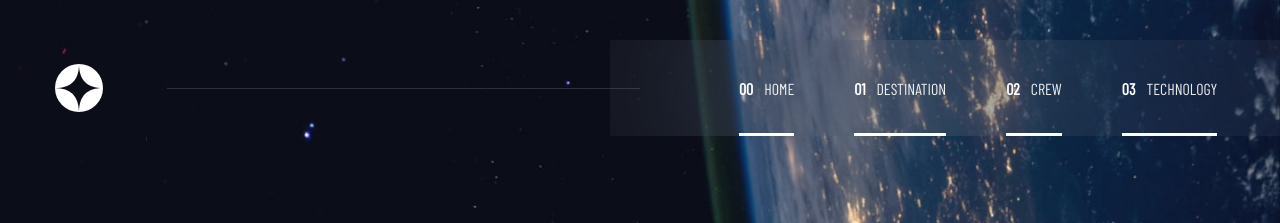
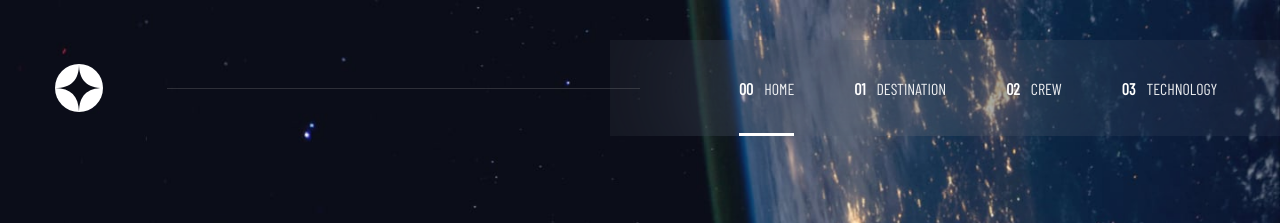
Before and after one commit to rapzaDev/Space-Tourism-RPZ, a React (Create React App) app in the folder client/: page / in a window 1280 px wide. Shown: the top 223 px of the page. Built offline with nearby package versions, Linux system fonts and the light colour scheme; the HTML template or start-up script is replaced by a standard one; a web font is replaced by a local one.

Commit message:
Changing the NavButton states

```diff
--- a/client/src/components/NavButton/index.tsx
+++ b/client/src/components/NavButton/index.tsx
@@ -7,17 +7,19 @@ import {
 type Props = {
     number: string;
     title: string;
+    onClick: (title: string) => void;
+    activeButton: string;
 }
 
-function NavButton({number, title}: Props) {
+function NavButton({number, title, onClick, activeButton}: Props) {
     return(
-        <Container>
+        <Container onClick={() => onClick(title)}>
             <Content className="content">
                 <span className="number">{number}</span>
                 <span className="title">{title}</span>
             </Content>
 
-            <Underline className="underline"/>
+            <Underline className={`underline ${ (activeButton === title) && 'active' }`}/>
         </Container>
     );
 };
--- a/client/src/components/NavButton/styles.ts
+++ b/client/src/components/NavButton/styles.ts
@@ -14,6 +14,18 @@ export const Container = styled.button`
     cursor: pointer;
 
     color: ${(props) => props.theme.colors.white};
+
+    &:hover {
+        .underline {
+            background-color: ${(props) => props.theme.colors.white};
+            opacity: 0.5;
+
+            &.active {
+                opacity: 1;
+            }
+        }
+    }
+
 `;
 
 export const Content = styled.div`
@@ -38,5 +50,10 @@ export const Underline = styled.div`
     width: 100%;
     height: 3px;
 
-    background-color: ${(props) => props.theme.colors.white};
+    transition-duration: 0.2s;
+    transition-timing-function: linear;
+
+    &.active {
+        background-color: ${(props) => props.theme.colors.white};
+    }
 `;
--- a/client/src/components/NavButtons/index.tsx
+++ b/client/src/components/NavButtons/index.tsx
@@ -1,14 +1,42 @@
+import { useCallback, useState } from 'react';
+
 import NavButton from '../NavButton';
 
 import { Container } from './styles';
 
 function NavButtons() {
+    const [activeButton, setActiveButton] = useState('home');
+
+    const handleClickButton = useCallback((title: string) => {
+        setActiveButton(title);
+    }, [activeButton]);
+
     return(
         <Container id="nav-buttons">
-            <NavButton number="00" title="home"/>
-            <NavButton number="01" title="destination"/>
-            <NavButton number="02" title="crew"/>
-            <NavButton number="03" title="technology"/>
+            <NavButton
+                number="00"
+                title="home"
+                activeButton={activeButton}
+                onClick={handleClickButton}
+            />
+            <NavButton
+                number="01"
+                title="destination"
+                activeButton={activeButton}
+                onClick={handleClickButton}
+            />
+            <NavButton
+                number="02"
+                title="crew"
+                activeButton={activeButton}
+                onClick={handleClickButton}
+            />
+            <NavButton
+                number="03"
+                title="technology"
+                activeButton={activeButton}
+                onClick={handleClickButton}
+            />
         </Container>
     );
 };
```
